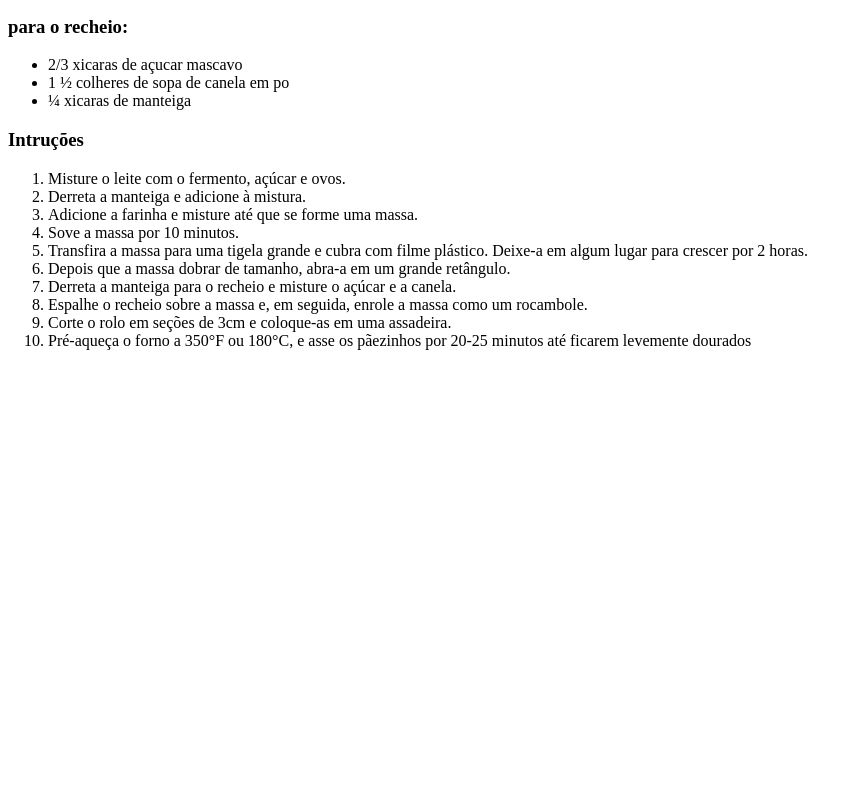
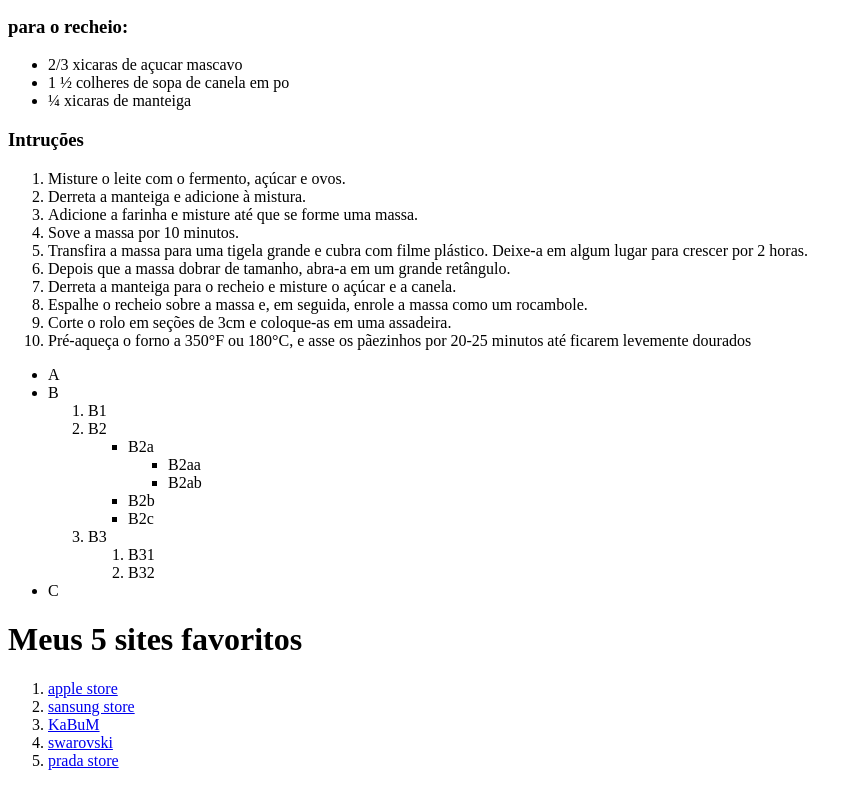
Before and after one commit to MatheusSilva133/codificacao_para_front_end, a plain HTML site: page index01.html in a window 1280 px wide. Shown: the part 2022-2808 px from the top of the page, without its empty margins (0-862 px from the left). Before the commit the page ends 2388 px from the top, so only its background shows below. Drawn offline with Linux system fonts and the light colour scheme.

Commit message:
realizadas atividades 6 e 7

```diff
--- a/index01.html
+++ b/index01.html
@@ -110,5 +110,47 @@ Embora Blake fosse considerado louco por seus contemporâneos por suas visões i
     <li>Corte o rolo em seções de 3cm e coloque-as em uma assadeira.</li>
     <li>Pré-aqueça o forno a 350°F ou 180°C, e asse os pãezinhos por 20-25 minutos até ficarem levemente dourados</li>
 </ol>
+
+<!--6-->
+<ul>
+    <li>A</li>
+    <li>B
+        <ol>
+            <li>B1</li>
+            <li>B2
+                <ul>
+                    <li>B2a
+                        <ul>
+                            <li>B2aa</li>
+                            <li>B2ab</li>
+                        </ul>
+                    </li>
+                    <li>B2b</li>
+                    <li>B2c</li>
+                </ul>
+            </li>
+            <li>B3
+                <ol>
+                    <li>B31</li>
+                    <li>B32</li>
+                </ol>
+            </li>
+        </ol>
+    </li>
+    <li>C</li>
+</ul>
+
+<!--7-->
+
+<h1>Meus 5 sites favoritos</h1>
+
+<ol>
+    <li><a href="https://www.iplace.com.br/iphone-duo/101081PR?gad_source=1&gad_campaignid=24357309063&gbraid=0AAAAADmSXe_Ix68160qd6THwx6bounrVa&gclid=Cj0KCQiA8aTYBhCvARIsAJFINlfPbiKLJtAPGMiTwOZXIPLshc17xD8RMT6-cefo3jlh7Vs1cjgrY_UaArQ6EALw_wcB">apple store</a></li>
+    <li><a href="https://shop.samsung.com/br/blackfriday?cid=br_pd_pmax_google_mx-cross-product_ecommerce_23524566709-pmax-multi-mx-aon-seda-gads-monks_pla_none_id-6667479066&keeplink=true&gad_source=1&gad_campaignid=23524576780&gbraid=0AAAAADJayZ2msqwAQZvGrULpmOlVoJ7FJ&gclid=Cj0KCQiA8aTYBhCvARIsAJFINlenoMbuv4lh1KJAYxh-7uFIijLz17if5VaDdijWG_n1epa8oPcQ9wYaAlvVEALw_wcB">sansung store</a></li>
+    <li><a href="https://www.kabum.com.br/?gclsrc=aw.ds&&utm_id=72385815&gad_source=1&gad_campaignid=72385815&gbraid=0AAAAADx-HyFfQYME9dlAJL8E_36uBquRV&gclid=Cj0KCQiA8aTYBhCvARIsAJFINlcSVC8jSubN2qUMw1-lHl27KC4uL-Kd_Z69PdTffKmKaL0t6V5BXNMaAscNEALw_wcB">KaBuM</a></li>
+    <li><a href="https://www.swarovski.com.br/?utm_source=google&utm_medium=cpc&utm_campaign=BR_PT_Search_Branded_Variation_Broad&utm_adgroup=128779332673&utm_term=swarovski%20com&utm_id=14661016230&creative=806064679897&device=c&placement=&gad_source=1&gad_campaignid=14661016230&gbraid=0AAAAADgqjmxoquUkTbm9roD3v6gvvXTbw&gclid=Cj0KCQiA8aTYBhCvARIsAJFINlfk1waLWH7tOsmzLu2XC2eSEukLEkWqNumhOn8RAvWS3yNL5WplHqkaAp1iEALw_wcB">swarovski</a></li>
+    <li><a href="https://www.prada.com/br/pt.html?utm_campaign=GoogleSearch_BR&utm_medium=CPC&utm_source=Google&utm_content=Pure_Brand_Exact&s_kwcid=AL!8549!3!832512239039!e!!g!!prada&gclsrc=aw.ds&gad_source=1&gad_campaignid=10504306257&gbraid=0AAAAADgVuh_av4_955zj5Y8jLd_gPWfxX&gclid=Cj0KCQiA8aTYBhCvARIsAJFINlcYxzhcRX9gJxQgjVQrLrCVD7ijhY7J39v3AJ4NCLONcmpOXY9x-OQaAsSFEALw_wcB">prada store</a></li>
+
+</ol>
 </body>
 </html>
```
